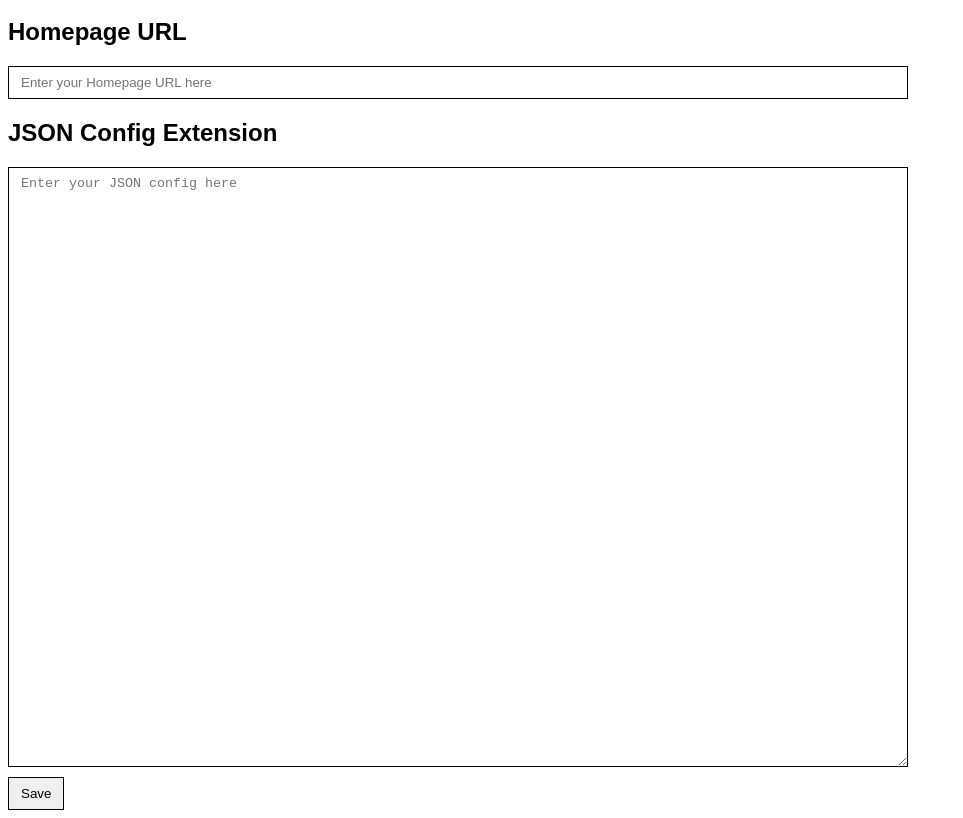
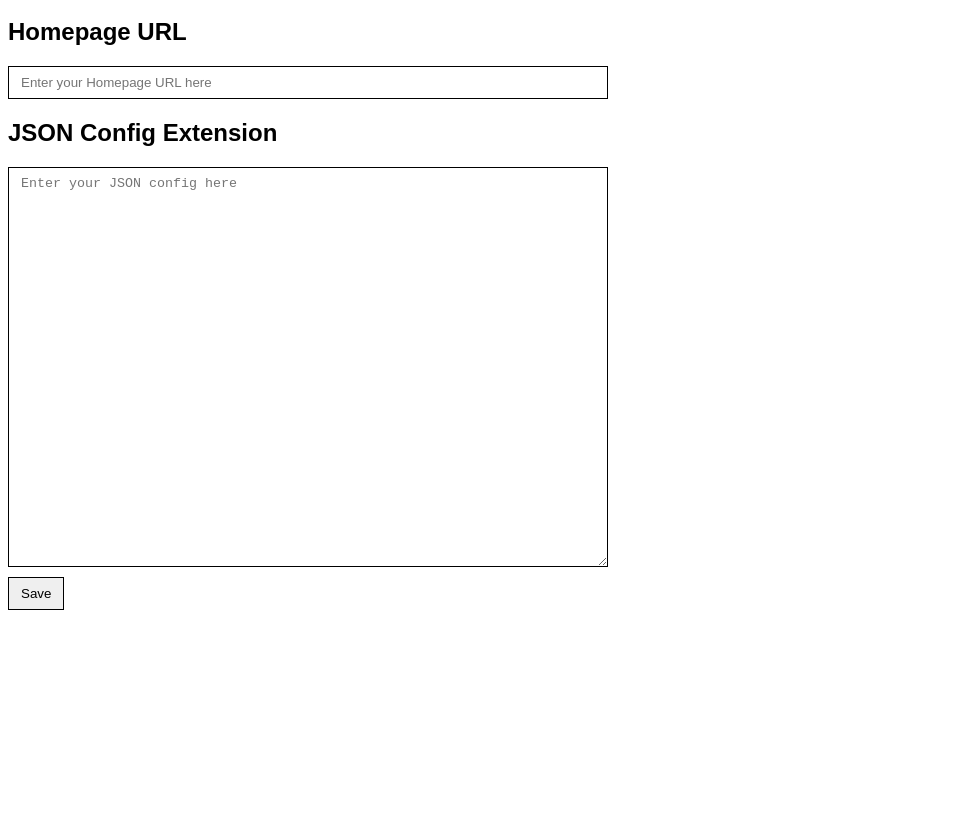
Before and after one commit to synle/url-porter, a browser extension: page options.html in a window 1280 px wide. Shown: the part 48-866 px from the top of the page, without its empty margins (0-963 px from the left). After the commit the page ends 800 px from the top, so only its background shows below. Drawn offline with Linux system fonts and the light colour scheme.

Commit message:
minor enhancement

```diff
--- a/background.js
+++ b/background.js
@@ -11,7 +11,7 @@ chrome.webRequest.onBeforeRequest.addListener(
 
     // Check each configuration
     for (const config of configs) {
-      let { type, from, to, ignoreCase = true } = config;
+      let { from, to, type = "equal", ignoreCase = true } = config;
 
       if (from && to && type) {
         switch (type) {
--- a/main.css
+++ b/main.css
@@ -25,13 +25,13 @@ a:hover {
 
 textarea {
   width: 100%;
-  max-width: 900px;
-  height: 600px;
+  max-width: 600px;
+  height: 400px;
 }
 
 input {
   width: 100%;
-  max-width: 900px;
+  max-width: 600px;
 }
 
 button {
```
